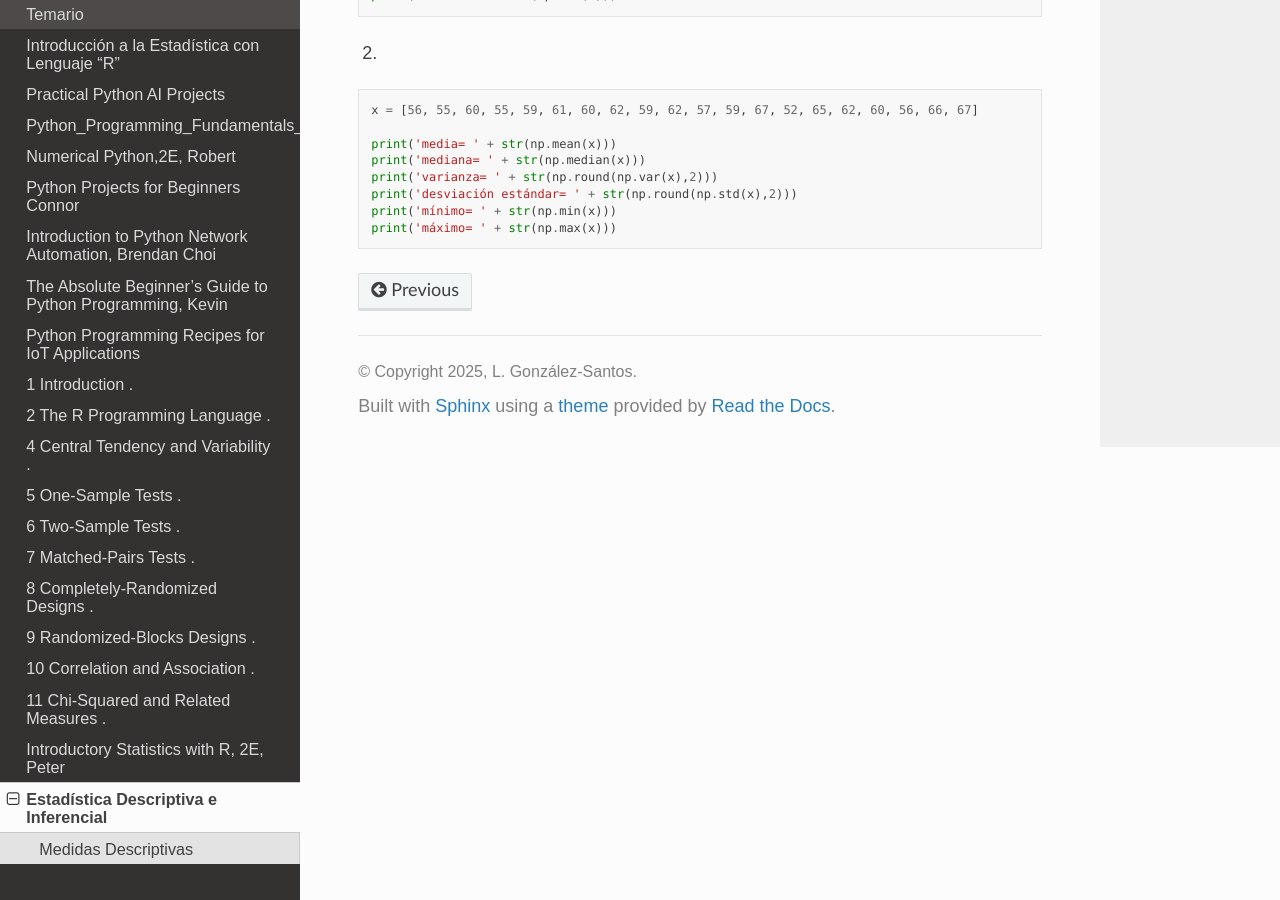
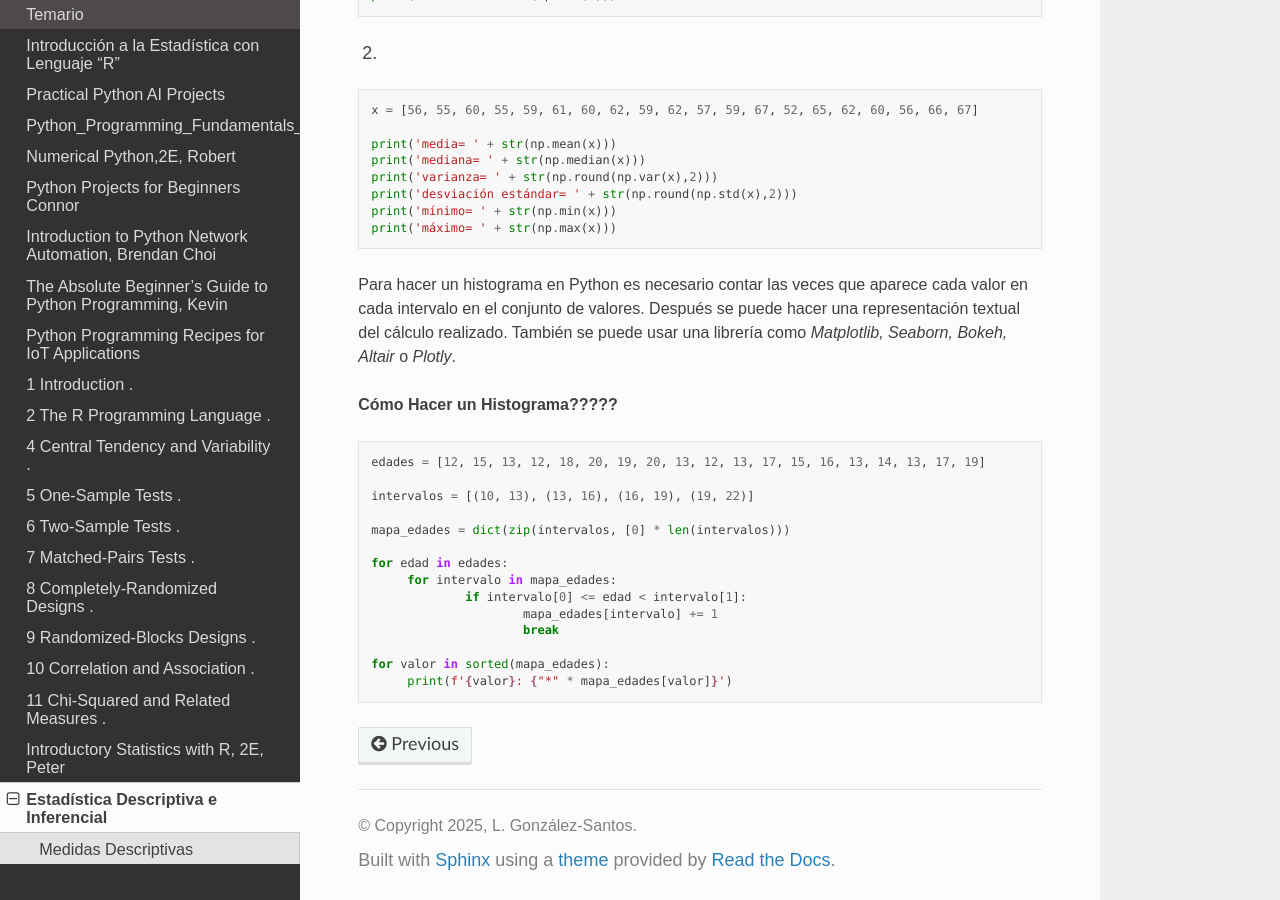
Before and after one commit to matecom57/santosg57-cursos, a Sphinx documentation site: the page built from docs/source/clase_estadistica/clase_estadistica.rst, in a window 1280 px wide and 900 px high, scrolled down 598 px. Built offline with Sphinx 7.4.7 and the Read the Docs theme 3.1.0, drawn with Linux system fonts in a browser that asks for light colours.

Commit message:
Test comité

```diff
--- a/docs/source/clase_estadistica/clase_estadistica.rst
+++ b/docs/source/clase_estadistica/clase_estadistica.rst
@@ -37,3 +37,26 @@ Ejemplos:
    print('desviación estándar= ' + str(np.round(np.std(x),2)))
    print('mínimo= ' + str(np.min(x)))
    print('máximo= ' + str(np.max(x)))
+
+Para hacer un histograma en Python es necesario contar las veces que aparece cada valor en cada intervalo en el conjunto de
+valores. Después se puede hacer una representación textual del cálculo realizado. También se puede usar una librería como
+`Matplotlib, Seaborn, Bokeh, Altair` o `Plotly`.
+
+**Cómo Hacer un Histograma?????**
+
+.. code:: Python
+
+   edades = [12, 15, 13, 12, 18, 20, 19, 20, 13, 12, 13, 17, 15, 16, 13, 14, 13, 17, 19]
+
+   intervalos = [(10, 13), (13, 16), (16, 19), (19, 22)]
+
+   mapa_edades = dict(zip(intervalos, [0] * len(intervalos)))
+
+   for edad in edades:
+	for intervalo in mapa_edades:
+		if intervalo[0] <= edad < intervalo[1]:
+			mapa_edades[intervalo] += 1
+			break
+
+   for valor in sorted(mapa_edades):
+	print(f'{valor}: {"*" * mapa_edades[valor]}')
--- /dev/null
+++ b/docs/source/clase_estadistica/www.txt
@@ -0,0 +1 @@
+https://www.codigopiton.com/como-hacer-un-histograma-en-python/
```
